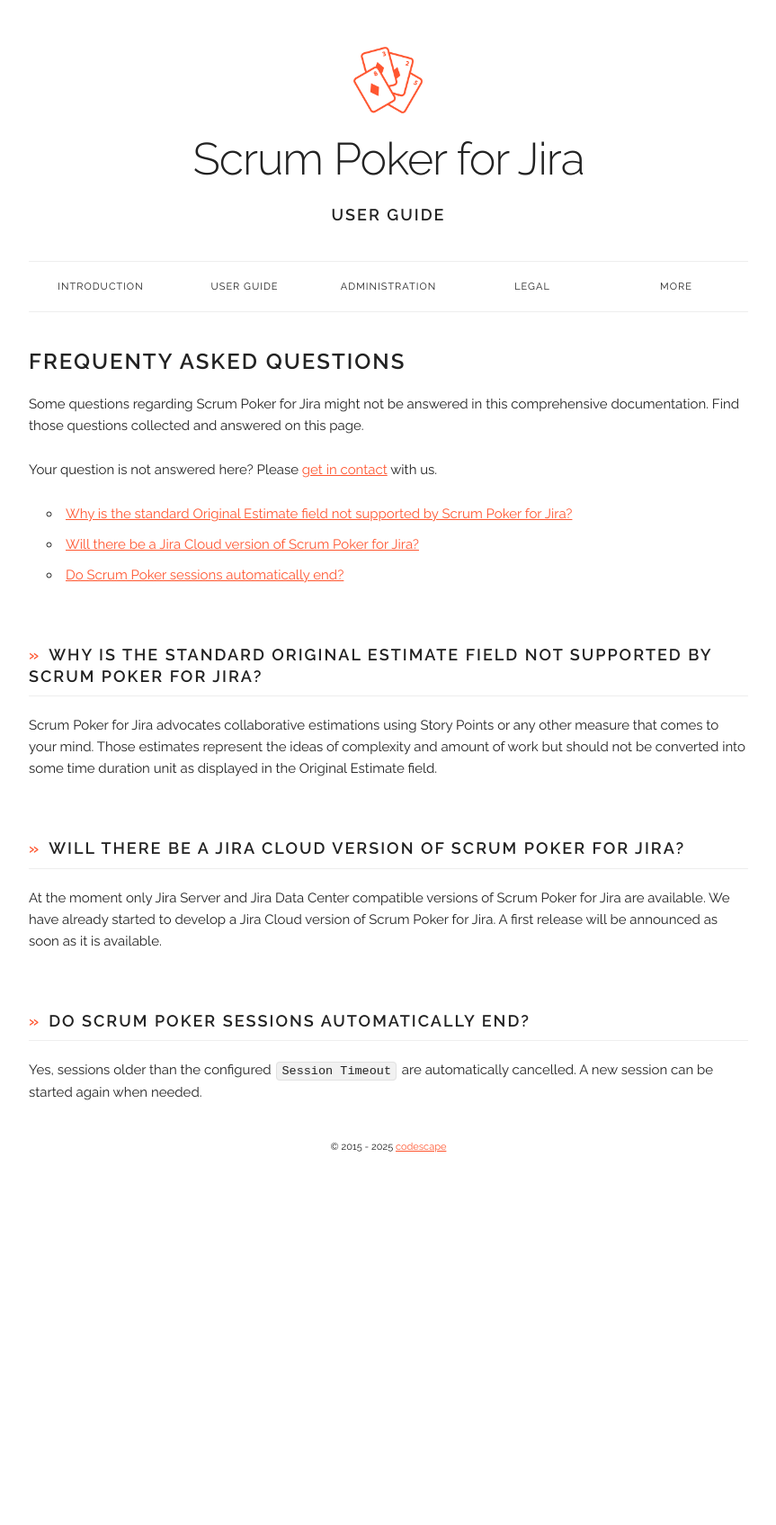
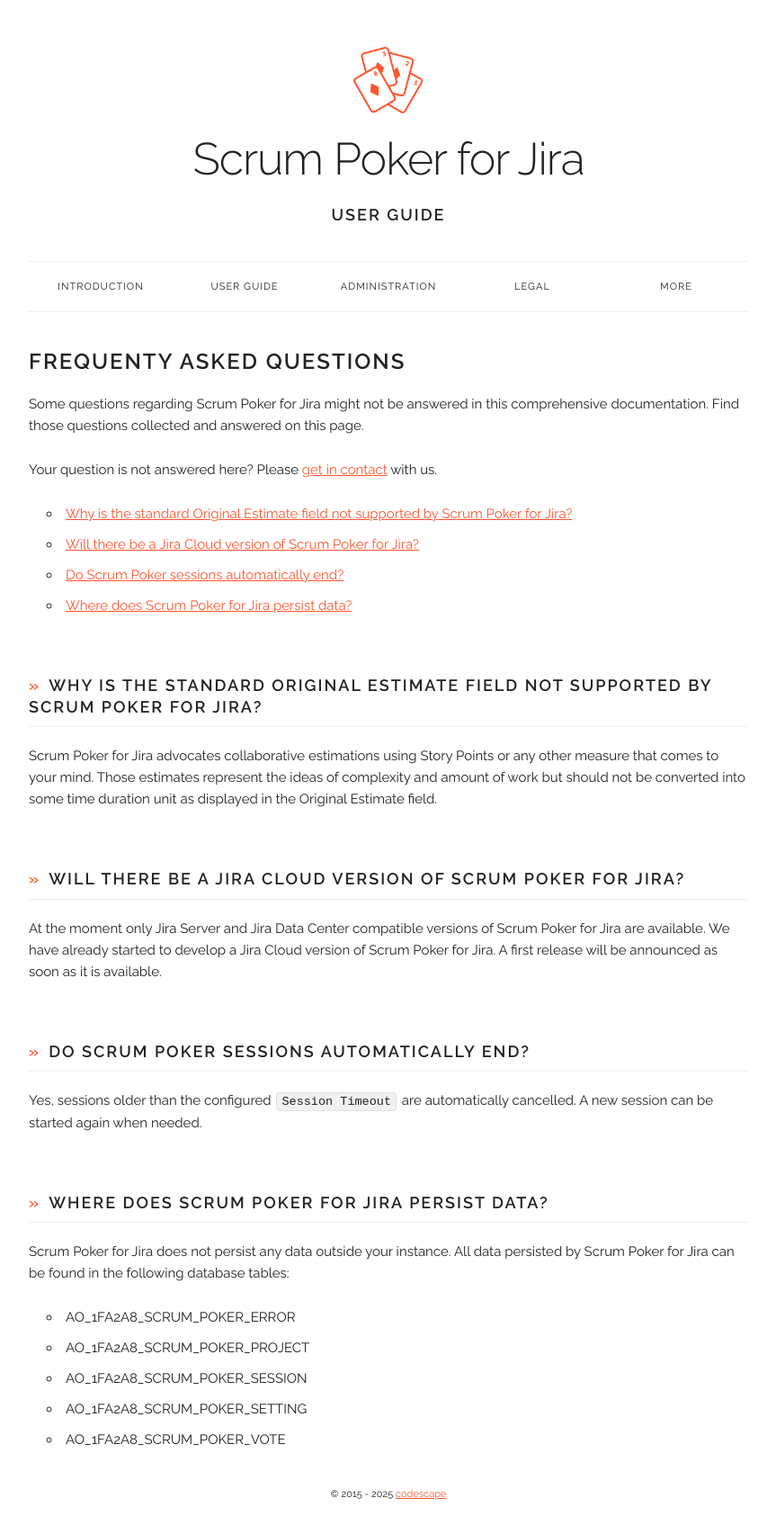
Before and after one commit to codescape/jira-scrum-poker, a Jekyll site: the page built from docs/faq.md, in a window 1280 px wide. Shown: the whole page at 90% size, without its empty margins (208-1071 px from the left). Built offline with Jekyll 4.4.1, drawn with Linux system fonts in a browser that asks for light colours; nearby versions of some CDN libraries; before the commit the page ends 1308 px from its top, so only the background shows below that.

Commit message:
docs: add FAQ entry for database persistence

```diff
--- a/docs/faq.md
+++ b/docs/faq.md
@@ -27,3 +27,14 @@
 
 Yes, sessions older than the configured `Session Timeout` are automatically cancelled.
 A new session can be started again when needed.
+
+### Where does Scrum Poker for Jira persist data?
+
+Scrum Poker for Jira does not persist any data outside your instance.
+All data persisted by Scrum Poker for Jira can be found in the following database tables:
+
+* AO_1FA2A8_SCRUM_POKER_ERROR
+* AO_1FA2A8_SCRUM_POKER_PROJECT
+* AO_1FA2A8_SCRUM_POKER_SESSION
+* AO_1FA2A8_SCRUM_POKER_SETTING
+* AO_1FA2A8_SCRUM_POKER_VOTE
```
Also changed, not shown: docs/changelog.md.
